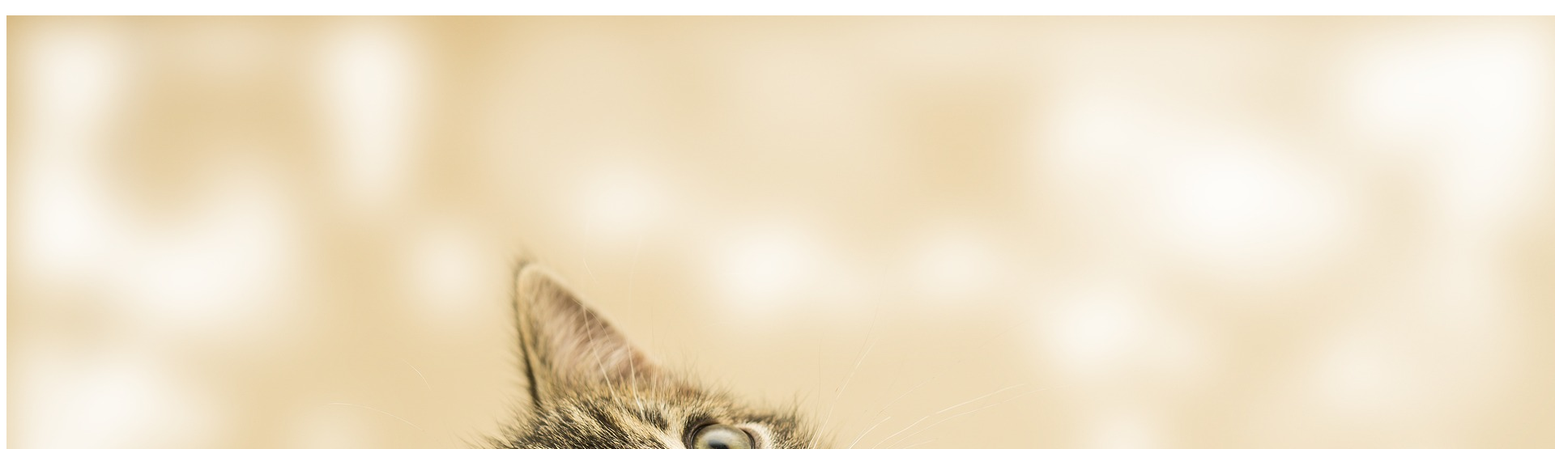
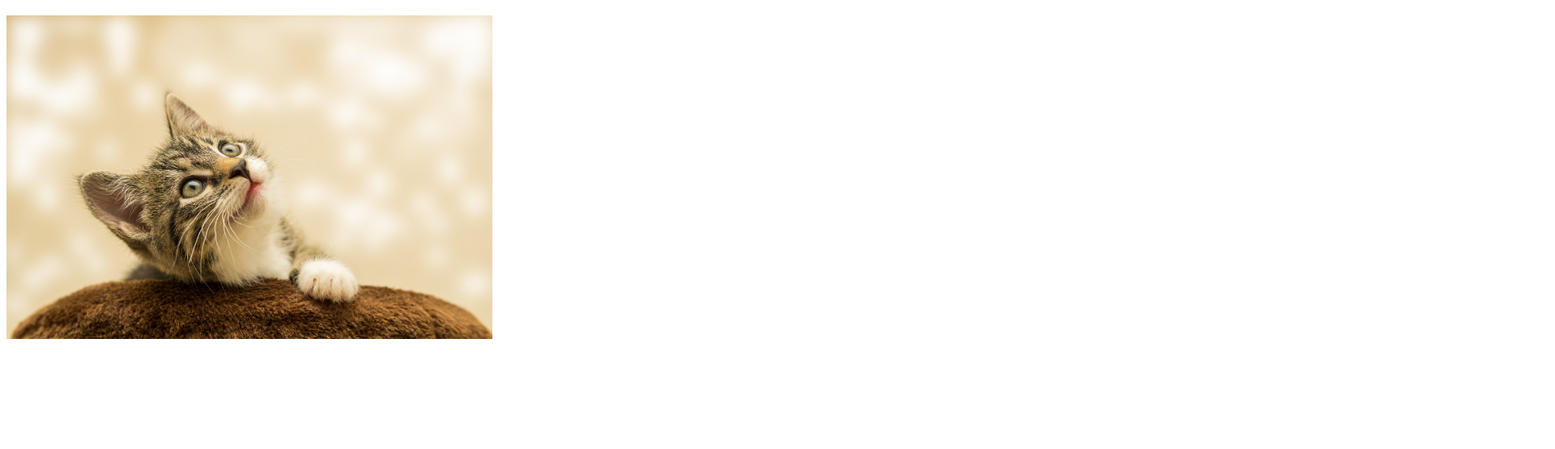
Before and after one commit to NJul/cool-kitties, a plain HTML site: page index.html in a window 1280 px wide. Shown: the part 61-616 px from the top of the page at 81% size, 1920 px wide, since content can reach past the window. Drawn offline with Linux system fonts and the light colour scheme.

Commit message:
changed height of the image of first kitten

```diff
--- a/index.html
+++ b/index.html
@@ -8,6 +8,6 @@
   </head>
   <body>
     <h1>Here will be kitties</h1>
-    <img src="img/kitten-1.jpg" alt="kitten1">
+    <img src="img/kitten-1.jpg" alt="kitten1" height="400px">
   </body>
 </html>
```
